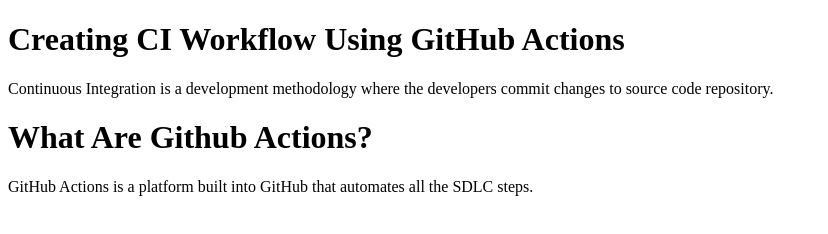
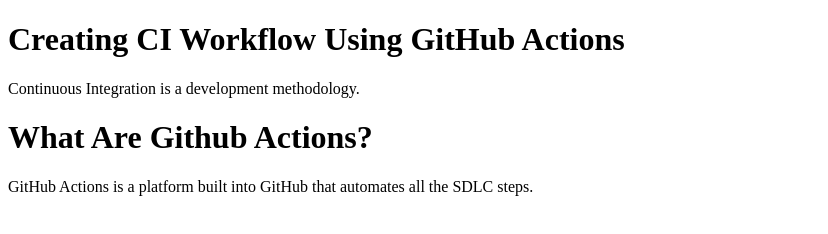
Before and after one commit to shawnchan68/gfg-ci-workflow, a plain HTML site: page index.html in a window 1280 px wide. Shown: the whole page, without its empty margins (0-828 px from the left). Drawn offline with Linux system fonts and the light colour scheme.

Commit message:
Push index.html

```diff
--- a/index.html
+++ b/index.html
@@ -7,7 +7,7 @@
     </head>
     <body>
         <h1>Creating CI Workflow Using GitHub Actions</h1>
-        <p>Continuous Integration is a development methodology where the developers commit changes to source code repository.</p>
+        <p>Continuous Integration is a development methodology.</p>
 
         <h1>What Are Github Actions?</h1>
         <p>GitHub Actions is a platform built into GitHub that automates all the SDLC steps.</p>
```
